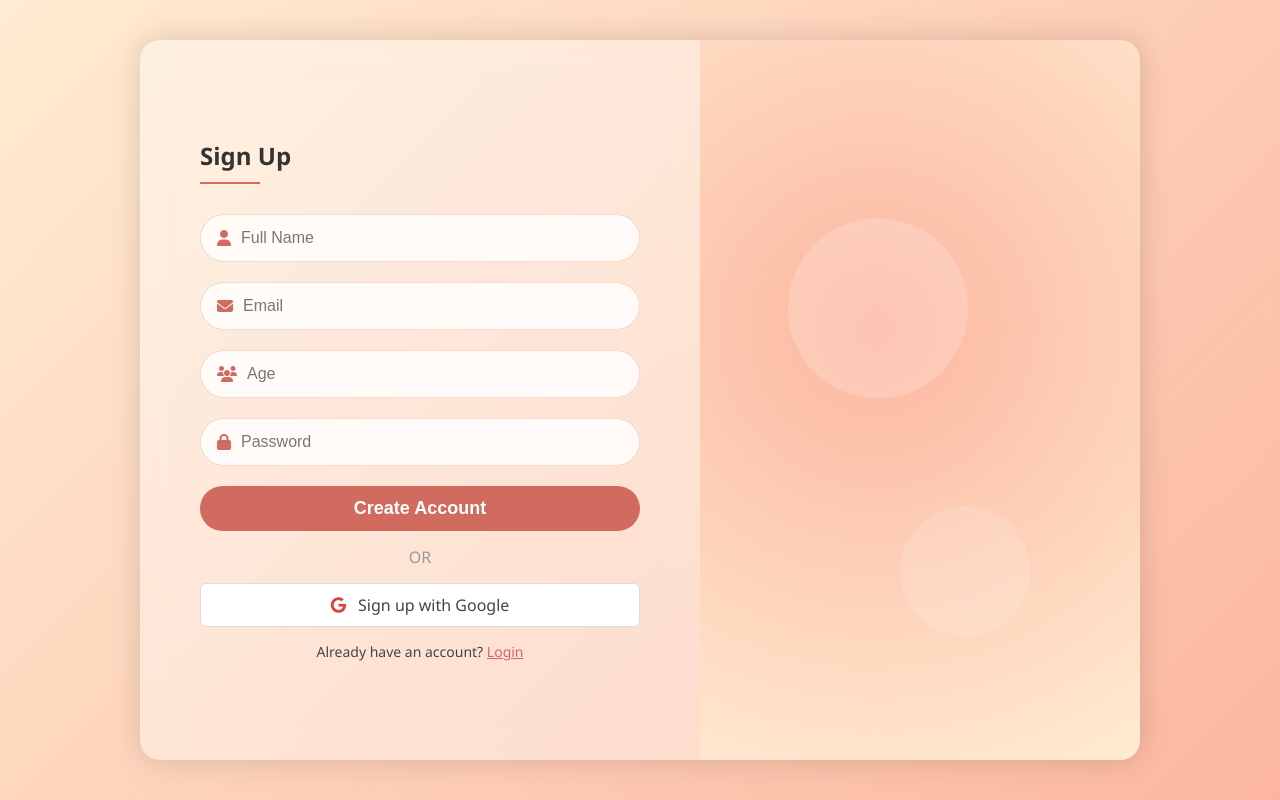
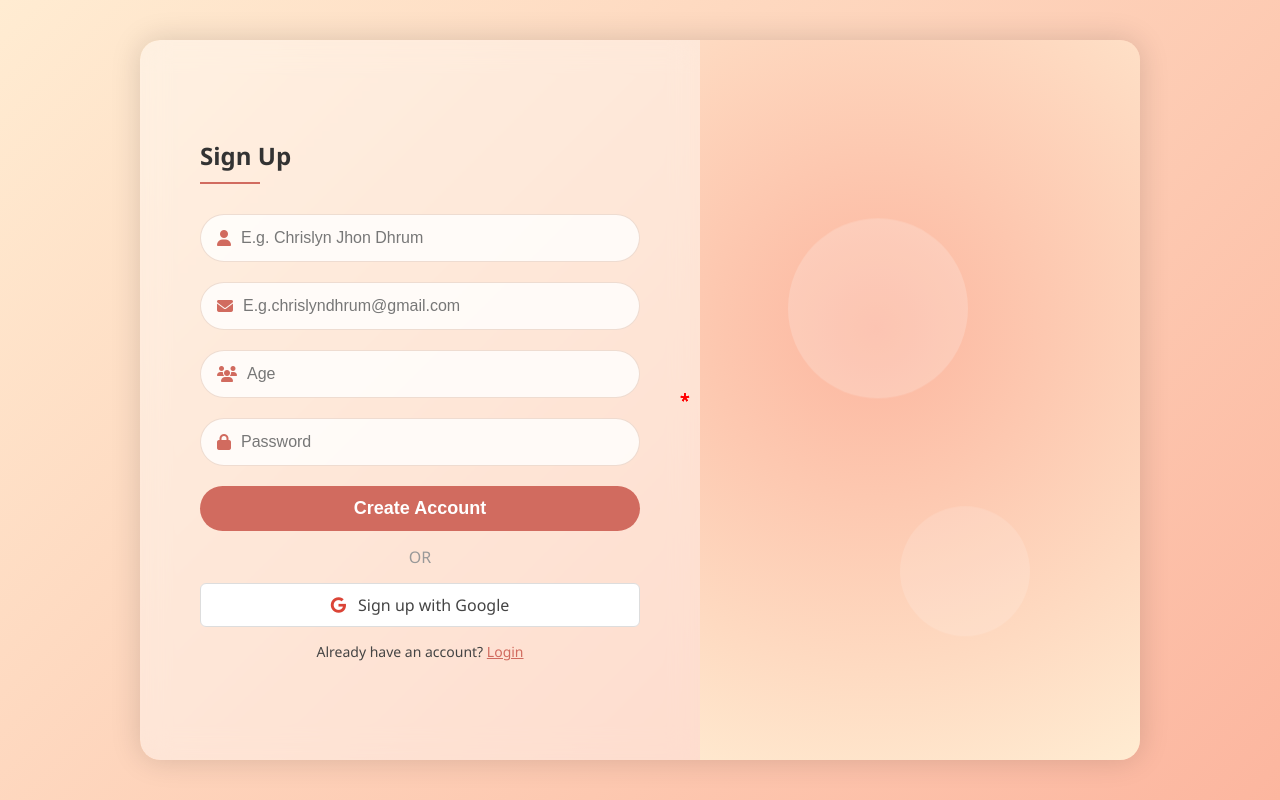
Before and after one commit to OmkarPai2007/AI-Language_Translator.git.io, a Flask app: page /register_page in a window 1280 px wide. Run offline with Flask 3, Linux system fonts and the light colour scheme; some libraries are stand-ins or nearby versions.

Commit message:
Update signup.html

```diff
--- a/templates/signup.html
+++ b/templates/signup.html
@@ -19,22 +19,26 @@
 
         <div class="input-group">
           <i class="fas fa-user"></i>
-          <input type="text" name="fullName" placeholder="Full Name" required />
+          <input type="text" name="fullName" placeholder="E.g. Chrislyn Jhon Dhrum" required />
+          <span class="required-asterisk">*</span>
         </div>
 
         <div class="input-group">
           <i class="fas fa-envelope"></i>
-          <input type="email" name="email" placeholder="Email" required />
+          <input type="email" name="email" placeholder="E.g.chrislyndhrum@gmail.com " required />
+          <span class="required-asterisk">*</span>
         </div>
 
         <div class="input-group">
           <i class="fas fa-users"></i>
-          <input type="number" name="age" placeholder="Age" required />
+          <input type="number" name="age" placeholder="Age " required />
+          <span class="required-asterisk">*</span>
         </div>
 
         <div class="input-group">
           <i class="fas fa-lock"></i>
           <input type="password" name="password" placeholder="Password" required />
+          <span class="required-asterisk">*</span>
         </div>
 
         <button type="submit" class="auth-btn">Create Account</button>
```
